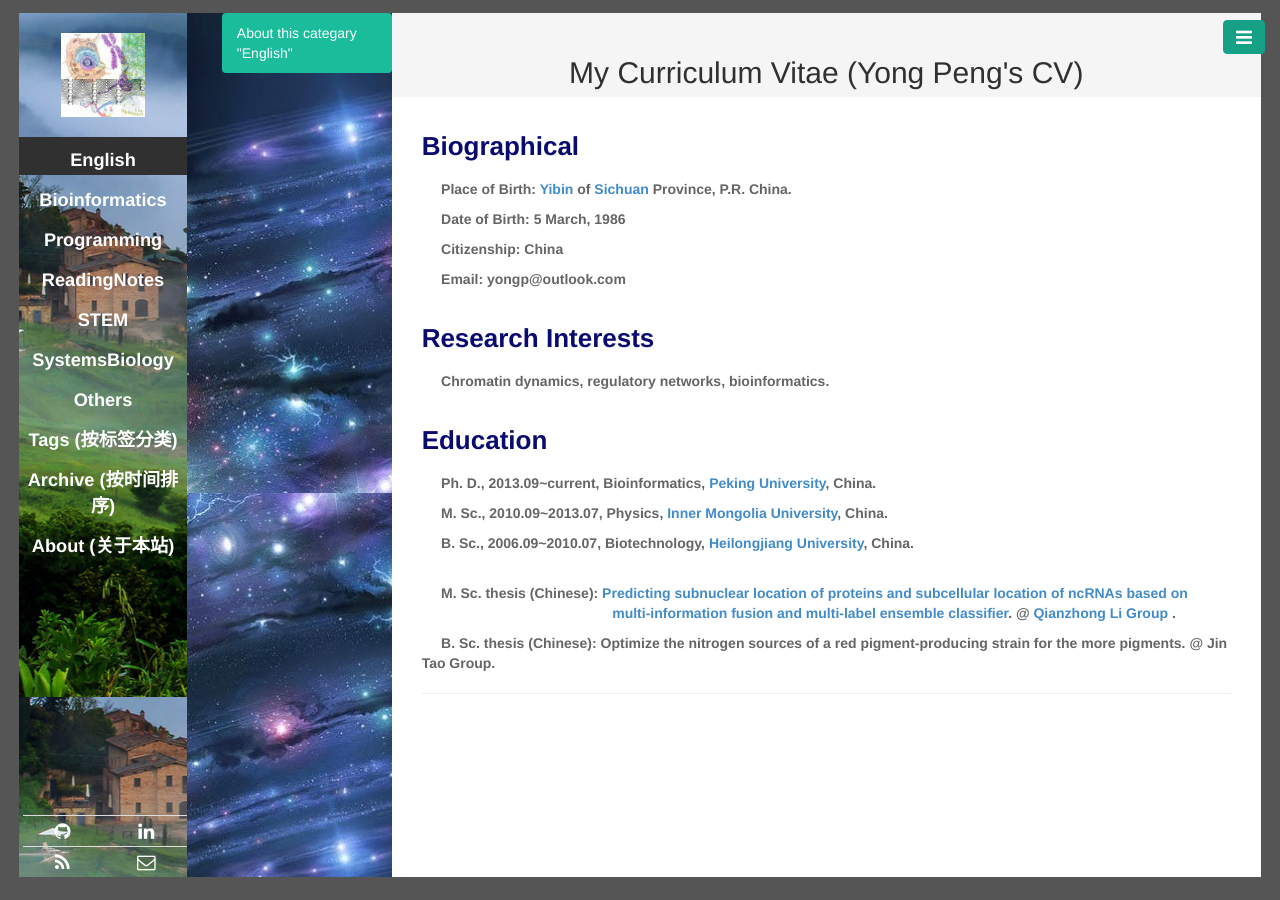
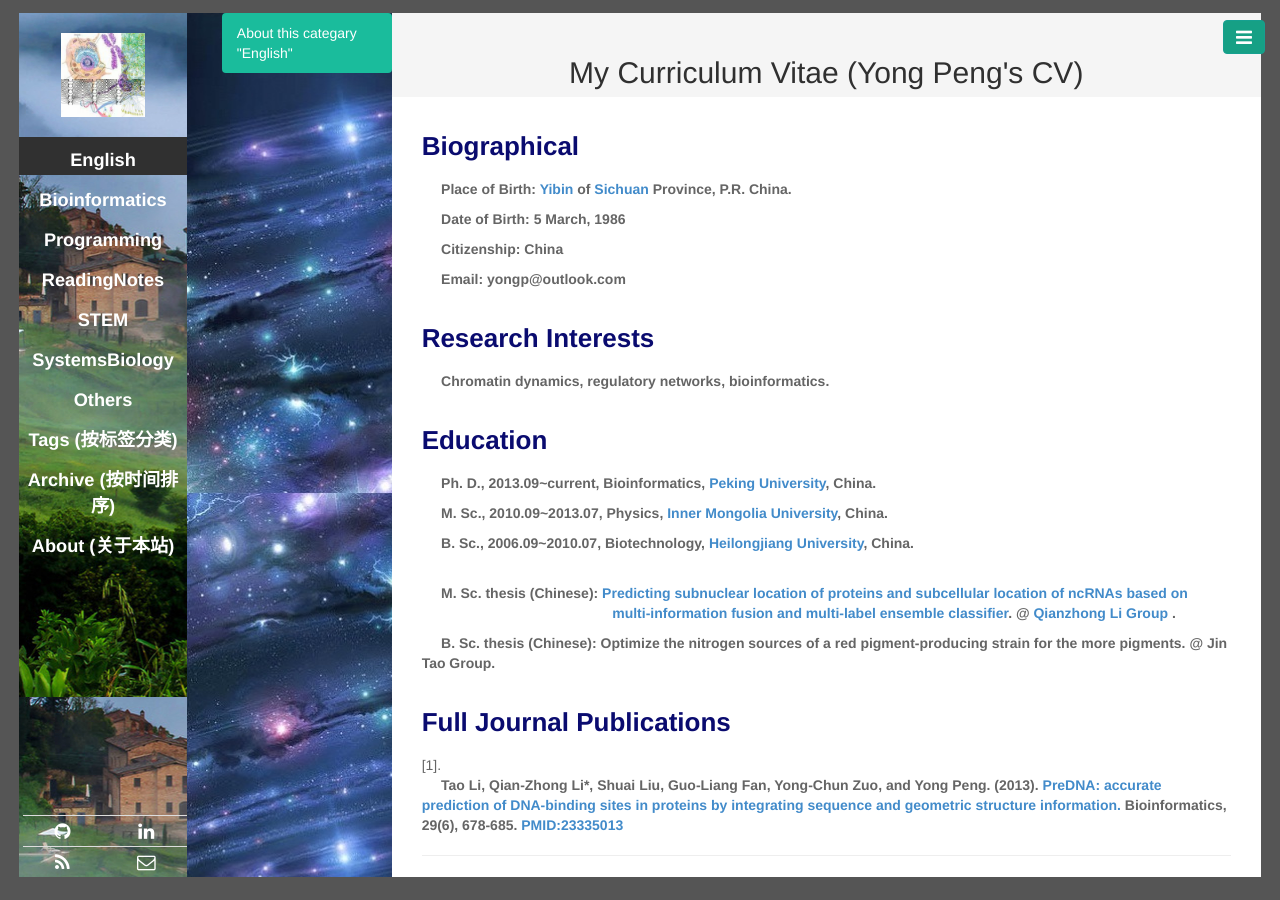
Before and after one commit to CTLife/CTLife.github.io, a Jekyll site: the page built from yongpeng.html, in a window 1280 px wide. Built offline with Jekyll 4.4.1, drawn with Linux system fonts in a browser that asks for light colours; Markdown is read by kramdown in place of the engine named in the settings.

Commit message:
Update yongpeng.html

```diff
--- a/yongpeng.html
+++ b/yongpeng.html
@@ -21,3 +21,15 @@ titlename: Yong Peng CV
 <p><b> &nbsp;&nbsp;&nbsp;&nbsp; M. Sc. thesis (Chinese): <a href="http://www.cnki.net/KCMS/detail/detail.aspx?QueryID=4&CurRec=1&recid=&filename=1013293069.nh&dbname=CMFD201401&dbcode=CMFD&pr=&urlid=&yx=&uid=WEEvREcwSlJHSldRa1FhdkJkdjAzeWtRZzM3dFRCQzJ5eUQ5cHNoczNtMD0=$9A4hF_YAuvQ5obgVAqNKPCYcEjKensW4ggI8Fm4gTkoUKaID8j8gFw!!&v=MTY4MjdTN0RoMVQzcVRyV00xRnJDVVJMeWVaK2RtRkNqZ1VMckJWRjI2SGJHeEhkSEtwcEViUElSOGVYMUx1eFk="> Predicting subnuclear location of proteins and subcellular location of ncRNAs based on
        <br>  &emsp; &emsp; &emsp; &emsp; &emsp; &emsp; &emsp; &emsp; &emsp; &emsp;  &nbsp;&nbsp;  multi-information fusion and multi-label ensemble classifier</a>. @ <a href="http://202.207.14.87:8032/bioinformation/index.asp"> Qianzhong Li Group </a>. </b></p>
 <p><b> &nbsp;&nbsp;&nbsp;&nbsp; B. Sc. thesis (Chinese): Optimize the nitrogen sources of a red pigment-producing strain for the more pigments. @ Jin Tao Group. </b></p>
+
+
+
+<h3><b style = "color:#0a0b6f"> Full Journal Publications </b></h3>
+
+
+
+[1]. <p><b> &nbsp;&nbsp;&nbsp;&nbsp; Tao Li, Qian-Zhong Li*, Shuai Liu, Guo-Liang Fan, Yong-Chun Zuo, and Yong Peng. (2013).
+<a href="http://bioinformatics.oxfordjournals.org/content/29/6/678.abstract">
+PreDNA: accurate prediction of DNA-binding sites in proteins by integrating sequence and geometric structure information. </a>
+Bioinformatics, 29(6), 678-685.  <a href="https://www.ncbi.nlm.nih.gov/pubmed/23335013">PMID:23335013</a>
+</b></p>
```
